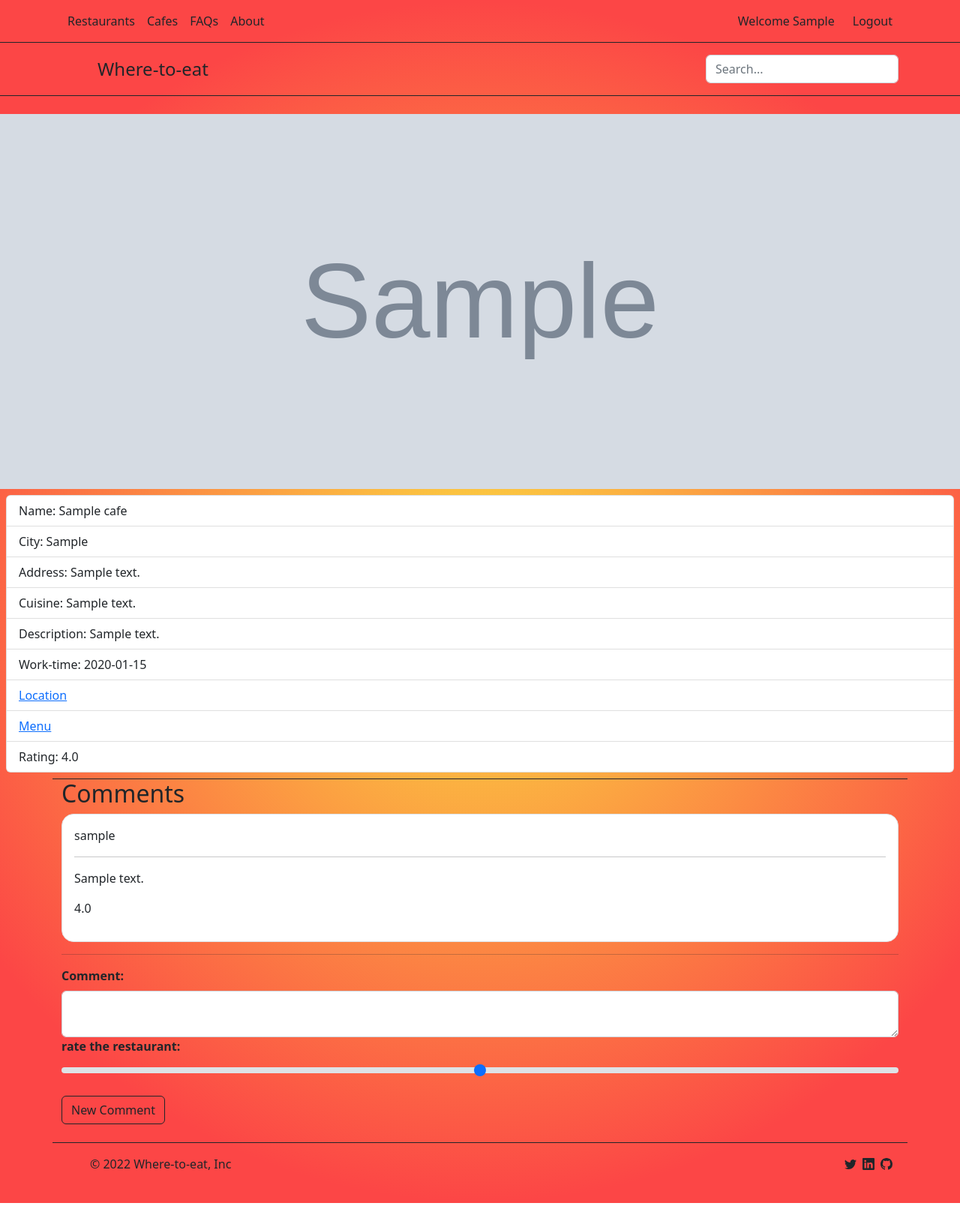
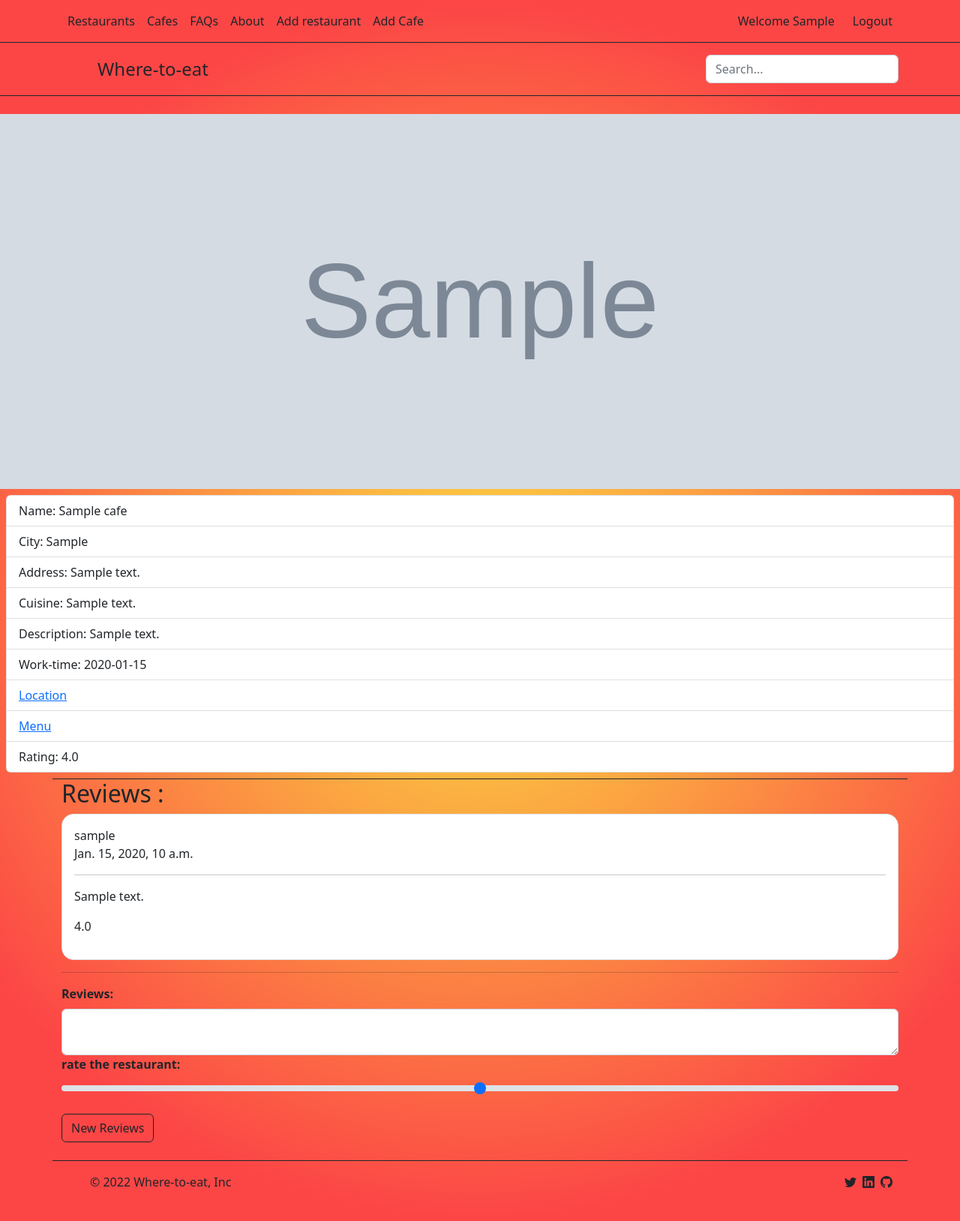
Before and after one commit to Oneshotqq/Where-to-Eat, a Django app: page /cafe/detail/1/ in a window 1280 px wide. Shown: the whole page at 75% size. Before the commit the page ends 1604 px from the top, so only its background shows below. Run offline with Django 4.2, Linux system fonts and the light colour scheme; a user stored in the database is signed in; tables that the repository leaves empty hold one stand-in row (values such as "Sample post"); grey boxes marked "Sample" are stand-in pictures.

Commit message:
Last version of The project

```diff
--- a/WTE/Wteapp/templates/Wteapp/Res_list.html
+++ b/WTE/Wteapp/templates/Wteapp/Res_list.html
@@ -1,5 +1,5 @@
 {% extends 'Wteapp/base.html' %}
-<title>{% block title %} restaurant List {% endblock %} </title>
+<title>{% block title %} Restaurant List {% endblock %} </title>
 
 {% block content %}
 
@@ -14,6 +14,7 @@
       <p class="card-text">{{ res.description}}</p>
       <a href="{% url 'Wte_app:restaurant_details' res.id %}" class="btn btn-danger">Details</a>
 
+      {% if request.user.is_superuser %}
 
       <div class="dropdown">
         <button class="btn btn-primary dropdown-toggle" type="button" data-bs-toggle="dropdown" aria-expanded="false">
@@ -23,6 +24,7 @@
           <li><a class="dropdown-item" href="{% url 'Wte_app:delete_post' res.id %}">Delete</a></li>
         </ul>
       </div>
+      {% endif  %}
     </div>
 
     </div>
--- a/WTE/Wteapp/templates/Wteapp/View_cafe.html
+++ b/WTE/Wteapp/templates/Wteapp/View_cafe.html
@@ -20,7 +20,7 @@
     <li class="list-group-item">Work-time: {{ cafe.work_time}}</li>
     <li class="list-group-item"><a href="{{ cafe.location}}">Location</a></li>
     <li class="list-group-item"><a href="{{ cafe.menu}}">Menu</a></li>
-    <li class="list-group-item">Rating: {{ averages.rating__avg}}</li>
+    <li class="list-group-item">Rating: {{ Averages.rating__avg}} </li>
 </div>
 
 
@@ -28,12 +28,14 @@
     </div>
     <div class="container border-dark border-top" >
 
-        <h2 >Comments</h2>
+        <h2 >Reviews :</h2>
 
 
         {% for comment in comments %}
             <div class=" border rounded-4 p-3 mt-2 bg-white">
               <span>{{ comment.user.username }}</span>
+              <p>{{comment.created_at}}</p>
+
               <hr>
               <p>{{ comment.content }}</p>
               <p>{{ comment.rating }}</p>
@@ -44,11 +46,11 @@
 
         <form action="{% url 'Wte_app:comments' cafe.id %}" method="POST" >
             {% csrf_token %}
-            <label class="form-label "><b>Comment:</b></label>
+            <label class="form-label "><b>Reviews:</b></label>
             <textarea name="content" class="form-control"></textarea>
             <label for="customRange3" class="form-label"><b> rate the restaurant:</b></label>
             <input type="range" class="form-range" min="0" max="5" step="0.5" id="customRange3" name="rating" />
-            <input type="submit" class="btn btn-outline-dark mt-3" value="New Comment" />
+            <input type="submit" class="btn btn-outline-dark mt-3" value="New Reviews" />
 
         </form>
 
--- a/WTE/Wteapp/templates/Wteapp/base.html
+++ b/WTE/Wteapp/templates/Wteapp/base.html
@@ -29,6 +29,10 @@
           <li class="nav-item"><a href="{% url 'Wte_app:list_cafe' %}" class="nav-link link-dark px-2">Cafes</a></li>
           <li class="nav-item"><a href="#" class="nav-link link-dark px-2">FAQs</a></li>
           <li class="nav-item"><a href="#" class="nav-link link-dark px-2">About</a></li>
+          {% if request.user.is_superuser %}
+          <li class="nav-item"><a href="{% url 'Wte_app:add_restaurant' %}" class="nav-link link-dark px-2">Add restaurant</a></li>
+          <li class="nav-item"><a href="{% url 'Wte_app:add_cafe' %}" class="nav-link link-dark px-2">Add Cafe</a></li>
+            {% endif %}
         </ul>
         <ul class="nav"  >
           {% if request.user.is_authenticated %}
@@ -57,10 +61,10 @@
     </header>
 
     {% block content %}
-    <div id="carouselExampleSlidesOnly" class="carousel slide" data-bs-ride="carousel" style="z-index: -1;">
+    <div id="carouselExampleSlidesOnly" class="carousel slide" data-bs-ride="carousel" style="  width:100%; height:500px;" >
         <div class="carousel-inner">
 
-          <div class="carousel-item active">
+          <div class="carousel-item active " style="width:100%; height:500px; object-fit: cover;">
 
             <img src="{% static 'images/WTE1.jpg'%}" class="d-block w-100" alt="..."  >
             <div class="carousel-caption d-none d-md-block text-danger ">
@@ -69,14 +73,14 @@
               </div>
 
           </div>
-          <div class="carousel-item ">
+          <div class="carousel-item " style="width:100%; height:500px; object-fit: cover;">
             <img src="{% static 'images/WTE2.jpg'%}" class="d-block w-100" alt="...">
             <div class="carousel-caption d-none d-md-block text-danger ">
                 <h1>John Gunther</h1>
                 <p>"All happiness depends on a leisurely breakfast."</p>
               </div>
           </div>
-          <div class="carousel-item">
+          <div class="carousel-item" style="width:100%; height:500px; object-fit: cover;">
             <img src="{% static 'images/WTE3.jpg'%}" class="d-block w-100" alt="...">
             <div class="carousel-caption d-none d-md-block text-danger  ">
                 <h1 >Thomas Keller</h1>
--- a/WTE/Wteapp/views.py
+++ b/WTE/Wteapp/views.py
@@ -15,7 +15,7 @@ def home_Page (request: HttpRequest) :
 def add_restaurant(request : HttpRequest):
 
     if request.method == "POST":
-        new_restaurant = restaurant(name=request.POST["name"], city = request.POST["city"], address=request.POST["address"], cuisine = request.POST.get('cuisine',False), description =request.POST["description"] ,  work_time =request.POST["work_time"], picture=request.FILES.get('picture',False), location =request.POST["location"], menu=request.POST["menu"] , rating=request.POST["rating"])
+        new_restaurant = restaurant(name=request.POST["name"], city = request.POST["city"], address=request.POST["address"], cuisine = request.POST.get('cuisine','international'), description =request.POST["description"] ,  work_time =request.POST["work_time"], picture=request.FILES.get('picture',False), location =request.POST["location"], menu=request.POST["menu"] , rating=request.POST["rating"])
         new_restaurant.save()
 
     return render(request, "Wteapp/Add_res.html", {"restaurants" : restaurant})
@@ -63,7 +63,7 @@ def restaurant_details(request : HttpRequest, res_id : int):
 def add_cafe(request : HttpRequest):
 
     if request.method == "POST":
-        new_cafe = cafe(name=request.POST["name"], city = request.POST["city"], address=request.POST["address"], cuisine = request.POST.get('cuisine',False), description =request.POST["description"] ,  work_time =request.POST["work_time"], picture=request.FILES.get('picture',False), location =request.POST["location"], menu=request.POST["menu"] , rating=request.POST["rating"])
+        new_cafe = cafe(name=request.POST["name"], city = request.POST["city"], address=request.POST["address"], cuisine = request.POST.get('cuisine','international'), description =request.POST["description"] ,  work_time =request.POST["work_time"], picture=request.FILES.get('picture',False), location =request.POST["location"], menu=request.POST["menu"] , rating=request.POST["rating"])
         new_cafe.save()
 
     return render(request, "Wteapp/add_cafe.html", {"cafes" : cafe})
@@ -90,7 +90,7 @@ def cafe_details(request : HttpRequest, cafe_id : int):
 
     average=CommentCafes.objects.filter(post=cafes).aggregate(Avg('rating'))
 
-    return render(request, "Wteapp/view_cafe.html", {"cafe" : cafes ,"comments" : comments , "averages" : average})
+    return render(request, "Wteapp/view_cafe.html", {"cafe" : cafes ,"comments" : comments , "Averages" : average})
 
 
 
```
Also changed, not shown: WTE/Wteapp/templates/Wteapp/View_Res.html (+6 -3 lines), WTE/Wteapp/templates/Wteapp/cafe_list.html (+5 -2 lines).
